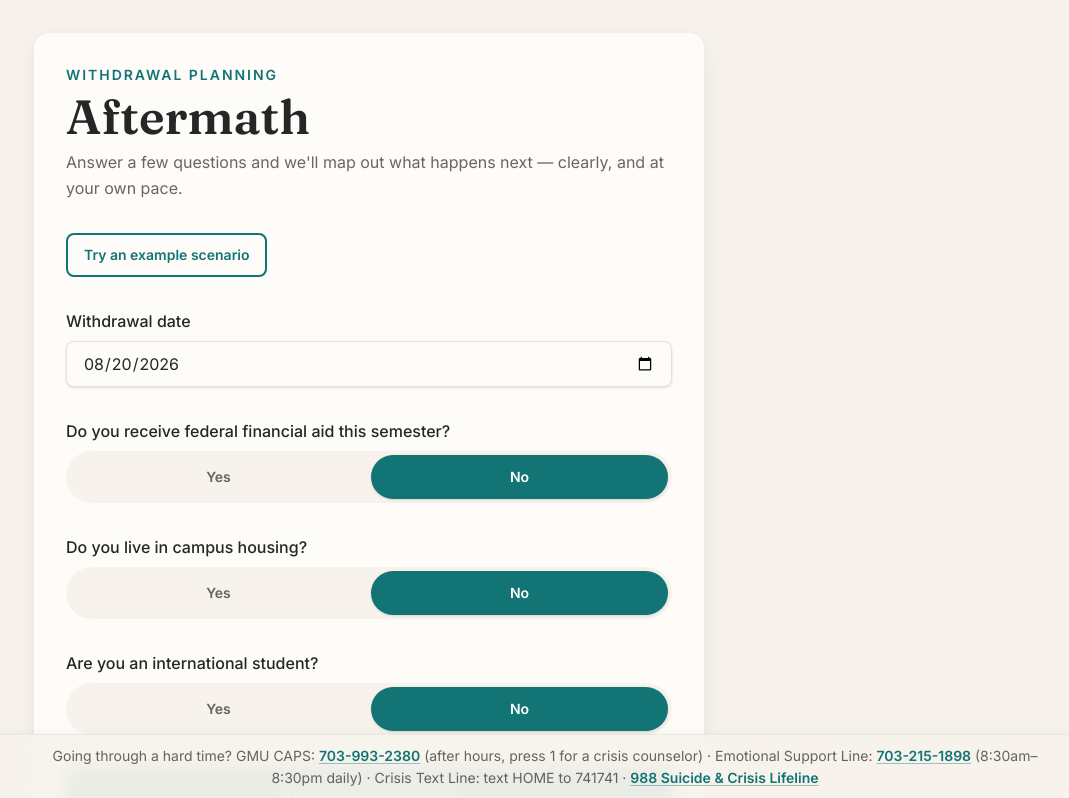
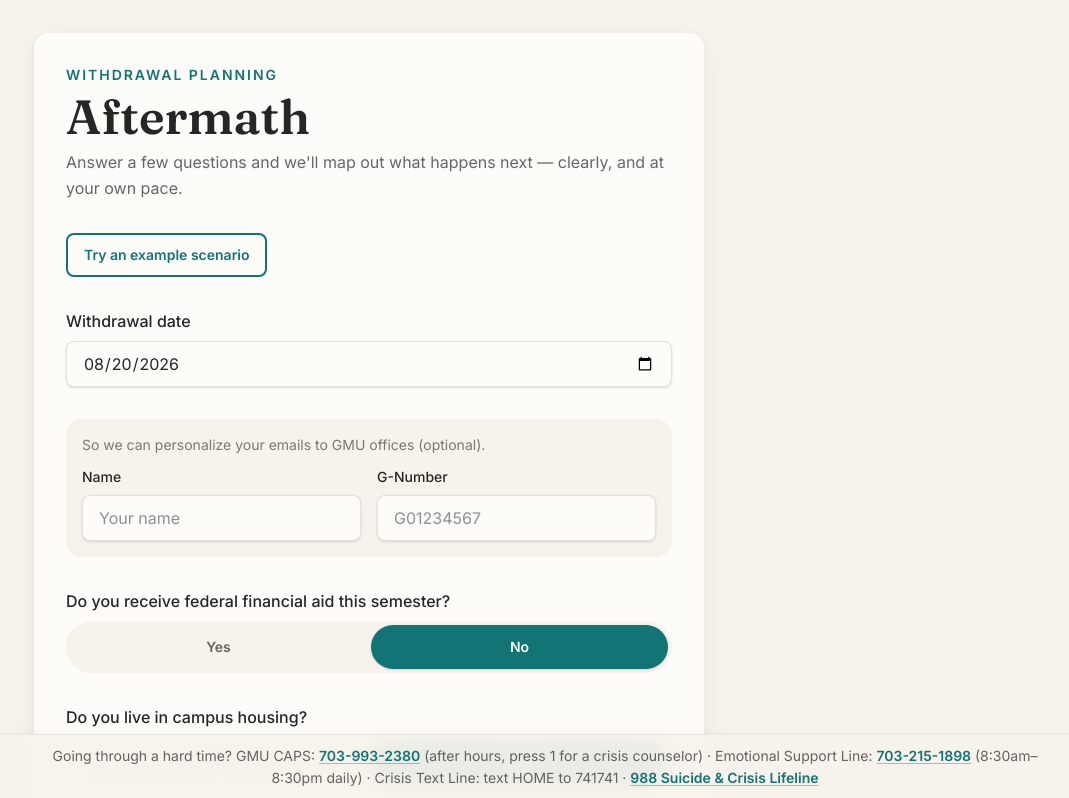
Before and after one commit to ToshitDev/Aftermath, a React (Vite) app: page / in a window 1280 px wide. Shown: the top 798 px of the page, without its empty margins (95-1164 px from the left). Built offline with nearby package versions, Linux system fonts and the light colour scheme.

Commit message:
feat: add optional 'other' free-text reason for personal context

```diff
--- a/src/components/ContactOffices.jsx
+++ b/src/components/ContactOffices.jsx
@@ -3,15 +3,26 @@ import { ExternalLink } from 'lucide-react'
 import { OFFICES } from '../data/offices.js'
 import { buildMailtoUrl, buildWithdrawalInquiryBody } from '../lib/email.js'
 
-function OfficeContactCard({ office, withdrawalDate }) {
-  const [reasonIndex, setReasonIndex] = useState(0)
-  const reason = office.reasons[reasonIndex]
+const OTHER_VALUE = 'other'
+const OTHER_SUBJECT = 'Withdrawal Inquiry: My Situation'
+const OTHER_FALLBACK_REASON =
+  'I need assistance with my withdrawal and would like to discuss my specific situation'
+
+function OfficeContactCard({ office, withdrawalDate, studentName, gNumber }) {
+  const [selection, setSelection] = useState('0')
+  const [otherText, setOtherText] = useState('')
+  const isOther = selection === OTHER_VALUE
+  const selectedReason = isOther ? null : office.reasons[Number(selection)]
+
+  const subject = isOther ? OTHER_SUBJECT : selectedReason.subject
+  const reasonLabel = isOther ? otherText.trim() || OTHER_FALLBACK_REASON : selectedReason.label
   const mailtoUrl = buildMailtoUrl({
     to: office.email,
-    subject: reason.subject,
-    body: buildWithdrawalInquiryBody(reason.label, withdrawalDate),
+    subject,
+    body: buildWithdrawalInquiryBody(reasonLabel, withdrawalDate, { studentName, gNumber }),
   })
   const selectId = `contact-reason-${office.email}`
+  const otherTextId = `contact-other-${office.email}`
 
   return (
     <div className="flex flex-col gap-3 rounded-2xl border border-black/5 bg-surface p-4 shadow-soft">
@@ -26,17 +37,34 @@ function OfficeContactCard({ office, withdrawalDate }) {
         </label>
         <select
           id={selectId}
-          value={reasonIndex}
-          onChange={(event) => setReasonIndex(Number(event.target.value))}
+          value={selection}
+          onChange={(event) => setSelection(event.target.value)}
           className="w-full rounded-lg border border-black/10 bg-surface px-3 py-2.5 text-sm text-ink shadow-sm outline-none transition-colors duration-200 ease-out focus:border-teal focus:ring-2 focus:ring-teal/40"
         >
           {office.reasons.map((option, index) => (
-            <option key={option.subject} value={index}>
+            <option key={option.subject} value={String(index)}>
               {option.label}
             </option>
           ))}
+          <option value={OTHER_VALUE}>Other — describe your situation</option>
         </select>
       </div>
+
+      {isOther && (
+        <div className="animate-fade-slide-in space-y-1.5">
+          <label htmlFor={otherTextId} className="text-xs font-semibold uppercase tracking-wide text-ink/50">
+            Tell us more (optional)
+          </label>
+          <textarea
+            id={otherTextId}
+            value={otherText}
+            onChange={(event) => setOtherText(event.target.value)}
+            placeholder="Briefly describe what you need help with (optional)"
+            rows={3}
+            className="w-full resize-none rounded-lg border border-black/10 bg-surface px-3 py-2.5 text-sm text-ink shadow-sm outline-none transition-colors duration-200 ease-out focus:border-teal focus:ring-2 focus:ring-teal/40"
+          />
+        </div>
+      )}
 
       <a
         href={mailtoUrl}
@@ -72,7 +100,7 @@ function OfficeContactCard({ office, withdrawalDate }) {
   )
 }
 
-function ContactOffices({ withdrawalDate, livesInHousing, isInternational }) {
+function ContactOffices({ withdrawalDate, livesInHousing, isInternational, studentName, gNumber }) {
   const offices = [
     OFFICES.registrar,
     ...(isInternational ? [OFFICES.international] : []),
@@ -84,7 +112,13 @@ function ContactOffices({ withdrawalDate, livesInHousing, isInternational }) {
       <h3 className="text-xs font-semibold uppercase tracking-[0.14em] text-ink/60">Contact the Right Office</h3>
       <div className="flex flex-col gap-3">
         {offices.map((office) => (
-          <OfficeContactCard key={office.email} office={office} withdrawalDate={withdrawalDate} />
+          <OfficeContactCard
+            key={office.email}
+            office={office}
+            withdrawalDate={withdrawalDate}
+            studentName={studentName}
+            gNumber={gNumber}
+          />
         ))}
       </div>
     </div>
--- a/src/components/ResultCards.jsx
+++ b/src/components/ResultCards.jsx
@@ -160,6 +160,8 @@ function ResultCards({
   federalAidAmount,
   livesInHousing,
   isInternational,
+  studentName,
+  gNumber,
 }) {
   const tuitionRefund = calculateTuitionRefund(withdrawalDate)
   const aidRepayment = calculateAidRepayment(
@@ -286,6 +288,8 @@ function ResultCards({
           withdrawalDate={withdrawalDate}
           livesInHousing={livesInHousing}
           isInternational={isInternational}
+          studentName={studentName}
+          gNumber={gNumber}
         />
       </ResultCard>
     </section>
--- a/src/components/WithdrawalForm.jsx
+++ b/src/components/WithdrawalForm.jsx
@@ -44,6 +44,8 @@ const EXAMPLE_VALUES = {
   federalAidAmount: 8000,
   livesInHousing: true,
   isInternational: false,
+  studentName: 'Maya Rodriguez',
+  gNumber: 'G01234567',
 }
 
 function WithdrawalForm({ onSubmit }) {
@@ -52,6 +54,8 @@ function WithdrawalForm({ onSubmit }) {
   const [federalAidAmount, setFederalAidAmount] = useState('')
   const [livesInHousing, setLivesInHousing] = useState(false)
   const [isInternational, setIsInternational] = useState(false)
+  const [studentName, setStudentName] = useState('')
+  const [gNumber, setGNumber] = useState('')
 
   function handleAidChange(value) {
     setReceivesFederalAid(value)
@@ -69,6 +73,8 @@ function WithdrawalForm({ onSubmit }) {
       federalAidAmount: receivesFederalAid ? Number(federalAidAmount || 0) : 0,
       livesInHousing,
       isInternational,
+      studentName: studentName.trim(),
+      gNumber: gNumber.trim(),
     })
   }
 
@@ -78,6 +84,8 @@ function WithdrawalForm({ onSubmit }) {
     setFederalAidAmount(String(EXAMPLE_VALUES.federalAidAmount))
     setLivesInHousing(EXAMPLE_VALUES.livesInHousing)
     setIsInternational(EXAMPLE_VALUES.isInternational)
+    setStudentName(EXAMPLE_VALUES.studentName)
+    setGNumber(EXAMPLE_VALUES.gNumber)
     onSubmit(EXAMPLE_VALUES, { isExample: true })
   }
 
@@ -114,6 +122,40 @@ function WithdrawalForm({ onSubmit }) {
           className="w-full rounded-lg border border-black/10 bg-surface px-4 py-2.5 text-base text-ink shadow-sm outline-none transition-colors duration-200 ease-out focus:border-teal focus:ring-2 focus:ring-teal/40"
           required
         />
+      </div>
+
+      <div className="space-y-3 rounded-2xl bg-cream p-4">
+        <p className="text-sm text-ink/60">
+          So we can personalize your emails to GMU offices (optional).
+        </p>
+        <div className="grid grid-cols-1 gap-4 sm:grid-cols-2">
+          <div className="space-y-2">
+            <label htmlFor="student-name" className="block text-sm font-medium text-ink">
+              Name
+            </label>
+            <input
+              id="student-name"
+              type="text"
+              value={studentName}
+              onChange={(event) => setStudentName(event.target.value)}
+              placeholder="Your name"
+              className="w-full rounded-lg border border-black/10 bg-surface px-4 py-2.5 text-base text-ink shadow-sm outline-none transition-colors duration-200 ease-out focus:border-teal focus:ring-2 focus:ring-teal/40"
+            />
+          </div>
+          <div className="space-y-2">
+            <label htmlFor="student-g-number" className="block text-sm font-medium text-ink">
+              G-Number
+            </label>
+            <input
+              id="student-g-number"
+              type="text"
+              value={gNumber}
+              onChange={(event) => setGNumber(event.target.value)}
+              placeholder="G01234567"
+              className="w-full rounded-lg border border-black/10 bg-surface px-4 py-2.5 text-base text-ink shadow-sm outline-none transition-colors duration-200 ease-out focus:border-teal focus:ring-2 focus:ring-teal/40"
+            />
+          </div>
+        </div>
       </div>
 
       <YesNoToggle
--- a/src/lib/email.js
+++ b/src/lib/email.js
@@ -12,14 +12,33 @@ export function formatWithdrawalDate(dateString) {
   return new Intl.DateTimeFormat('en-US', { dateStyle: 'long', timeZone: 'UTC' }).format(date)
 }
 
+function capitalizeFirst(text) {
+  return text.charAt(0).toUpperCase() + text.slice(1)
+}
+
+// "my name is X" / "My G-Number is Y" — lowercase "my" only on the clause
+// right after "Hello,"; any clause after that starts a new sentence.
+function buildIdentityClause(studentName, gNumber) {
+  const clauses = []
+  if (studentName) clauses.push(`my name is ${studentName}`)
+  if (gNumber) clauses.push(`my G-Number is ${gNumber}`)
+
+  return clauses.map((clause, index) => (index === 0 ? clause : capitalizeFirst(clause))).join('. ') + '.'
+}
+
 /**
  * Builds the polite, pre-filled inquiry body shared by every office's
- * "Send Email" action.
+ * "Send Email" action. `studentName`/`gNumber` are optional — omitting both
+ * falls back to the original, unpersonalized greeting.
  */
-export function buildWithdrawalInquiryBody(reasonLabel, withdrawalDate) {
+export function buildWithdrawalInquiryBody(reasonLabel, withdrawalDate, { studentName, gNumber } = {}) {
+  const greeting =
+    studentName || gNumber
+      ? `Hello, ${buildIdentityClause(studentName, gNumber)} I am withdrawing from the Fall 2026 semester`
+      : 'Hello, I am a George Mason University student withdrawing from the Fall 2026 semester'
+
   return (
-    `Hello, I am a George Mason University student withdrawing from the Fall 2026 semester ` +
-    `and need assistance with the following: ${reasonLabel}. My withdrawal date is ` +
+    `${greeting} and need assistance with the following: ${reasonLabel}. My withdrawal date is ` +
     `${formatWithdrawalDate(withdrawalDate)}. Please let me know the next steps. Thank you.`
   )
 }
```
